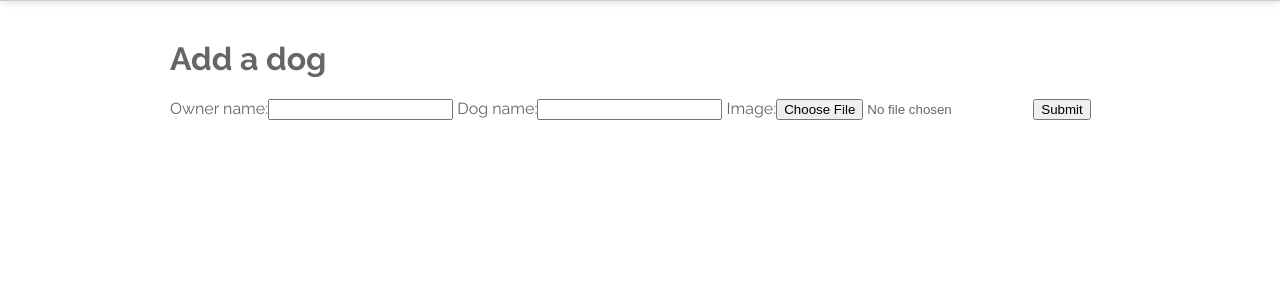
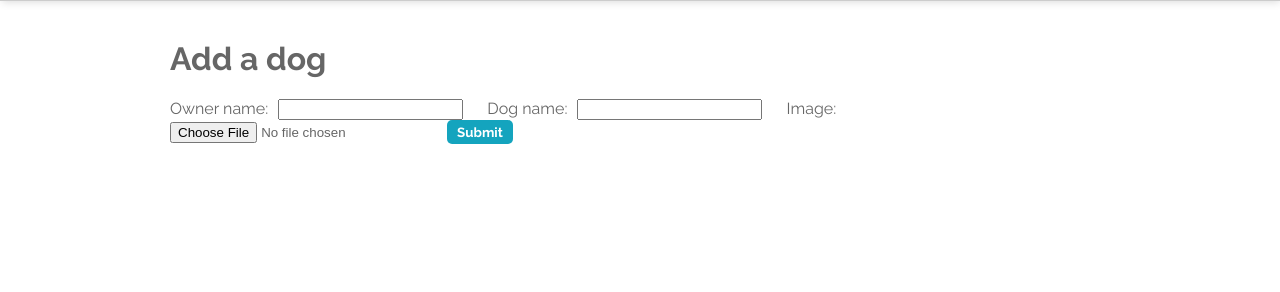
Before and after one commit to jpierce42/rover, a Django app: page /dogs/add/ in a window 1280 px wide. Shown: the part 61-353 px from the top of the page. Run offline with Django 3.2, Linux system fonts and the light colour scheme; parts of the project's set-up code (start-up, migrations or seed data) failed here and were passed over.

Commit message:
Media root fix, add form styling

```diff
--- a/dogs/static/dogs/styles.css
+++ b/dogs/static/dogs/styles.css
@@ -56,10 +56,11 @@ a:hover { text-decoration: underline; }
     width: 150px;
     height: 200px;
     margin-right: 47px;
+    margin-bottom: 25px;
     text-align: center;
 }
 
-.dog_container:last-child {
+.dog_container:nth-child(5) {
     margin-right: 0;
 }
 
@@ -101,7 +102,16 @@ form.search label {
     margin-right: 5px;
 }
 
-form.search input[type=submit] {
+form.search ul.errorlist {
+    list-style-type: none;
+    padding: 0;
+}
+
+form.search ul.errorlist li {
+    color: red;
+}
+
+form input[type=submit] {
     padding: 4px 10px;
     background: rgb(20, 164, 190);
     border: 0 none;
@@ -115,20 +125,10 @@ form.search input[type=submit] {
 
 }
 
-form.search input[type=submit]:hover {
+form input[type=submit]:hover {
     background: rgb(153, 255, 255);
     color: #aaa;
 }
-
-form.search ul.errorlist {
-    list-style-type: none;
-    padding: 0;
-}
-
-form.search ul.errorlist li {
-    color: red;
-}
-
 
 /* Modal custom styling
 ----------------------------------------------- */
@@ -141,9 +141,20 @@ form.search ul.errorlist li {
     border-radius: 5px;
     padding: 10px;
 }
+
 .modal img {
     width: 500px;
     height: auto;
     margin: 5px 0;
     border: 1px solid #aaa;
 }
+
+/* Add dog form
+----------------------------------------------- */
+form.add label {
+    margin-right: 10px;
+}
+
+form.add input {
+    margin-right: 20px;
+}
--- a/dogs/templates/dogs/add.html
+++ b/dogs/templates/dogs/add.html
@@ -6,7 +6,7 @@
 
 {% if error_message %}<p><strong>{{ error_message }}</strong></p>{% endif %}
 
-<form action="{% url 'dogs:add' %}" method="post" enctype="multipart/form-data">
+<form action="{% url 'dogs:add' %}" method="post" enctype="multipart/form-data" class="add">
     {% csrf_token %}
     {{ form }}
     <input type="submit" value="Submit" />
--- a/dogs/views.py
+++ b/dogs/views.py
@@ -51,7 +51,6 @@ def index(request):
     return render(request, 'dogs/index.html', context)
 
 
-# TODO:  Dog detail should appear in lightbox, not separate window.
 def dog_detail(request, owner_id):
     owner = get_object_or_404(Owner, pk=owner_id)
     return render(request, 'dogs/dog_detail.html', {'owner': owner})
--- a/rover/settings.py
+++ b/rover/settings.py
@@ -84,7 +84,6 @@ STATIC_URL = '/static/'
 
 TEMPLATE_DIRS = [os.path.join(BASE_DIR, 'templates')]
 
-# TODO:  There must be a way not to hard-code this!
-MEDIA_ROOT = '/Users/jenpi/Code/rover/media/'
+MEDIA_ROOT = os.path.join(BASE_DIR, 'media')
 
 MEDIA_URL = '/media/'
```
Also changed, not shown: db.sqlite3.
